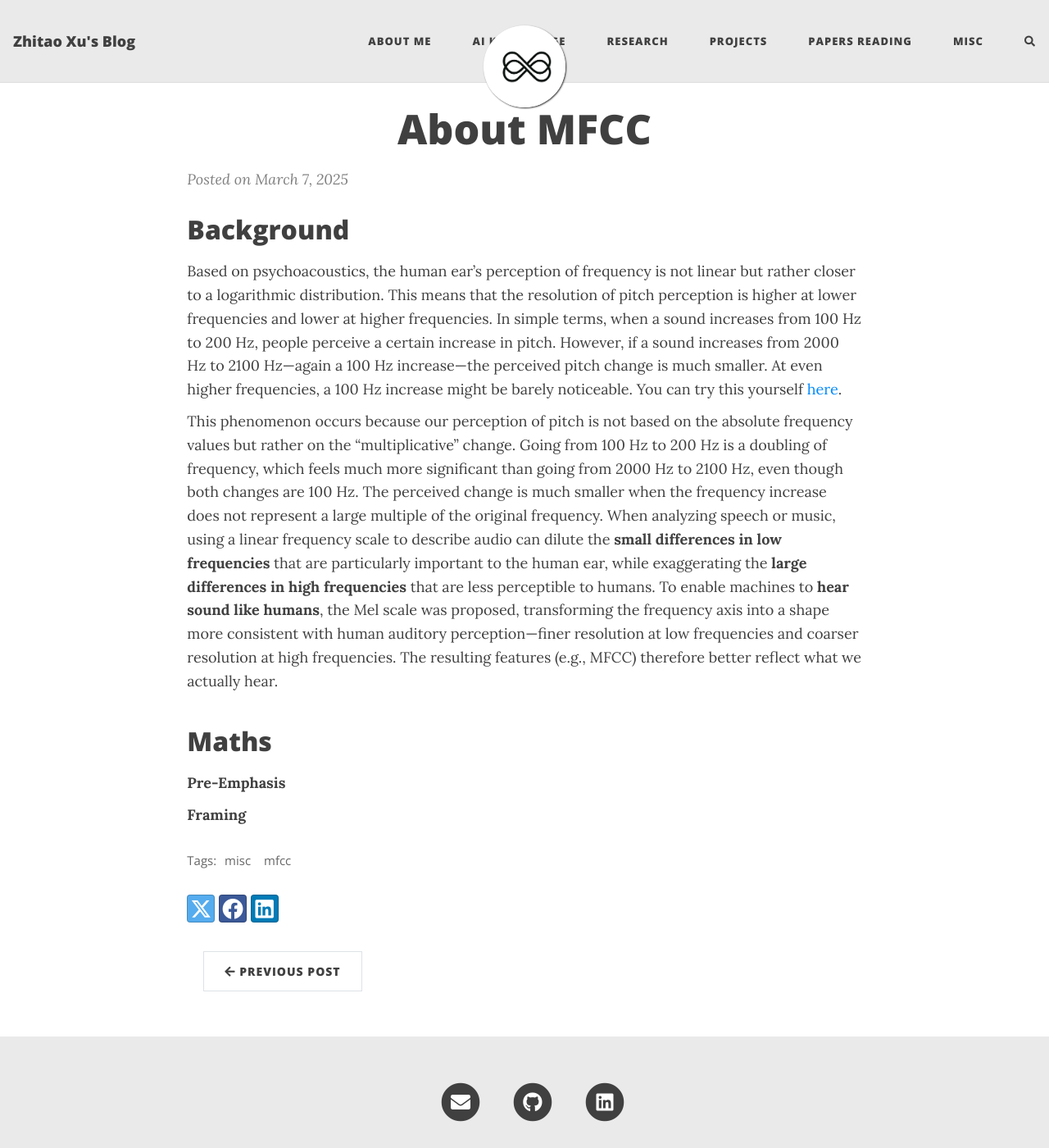
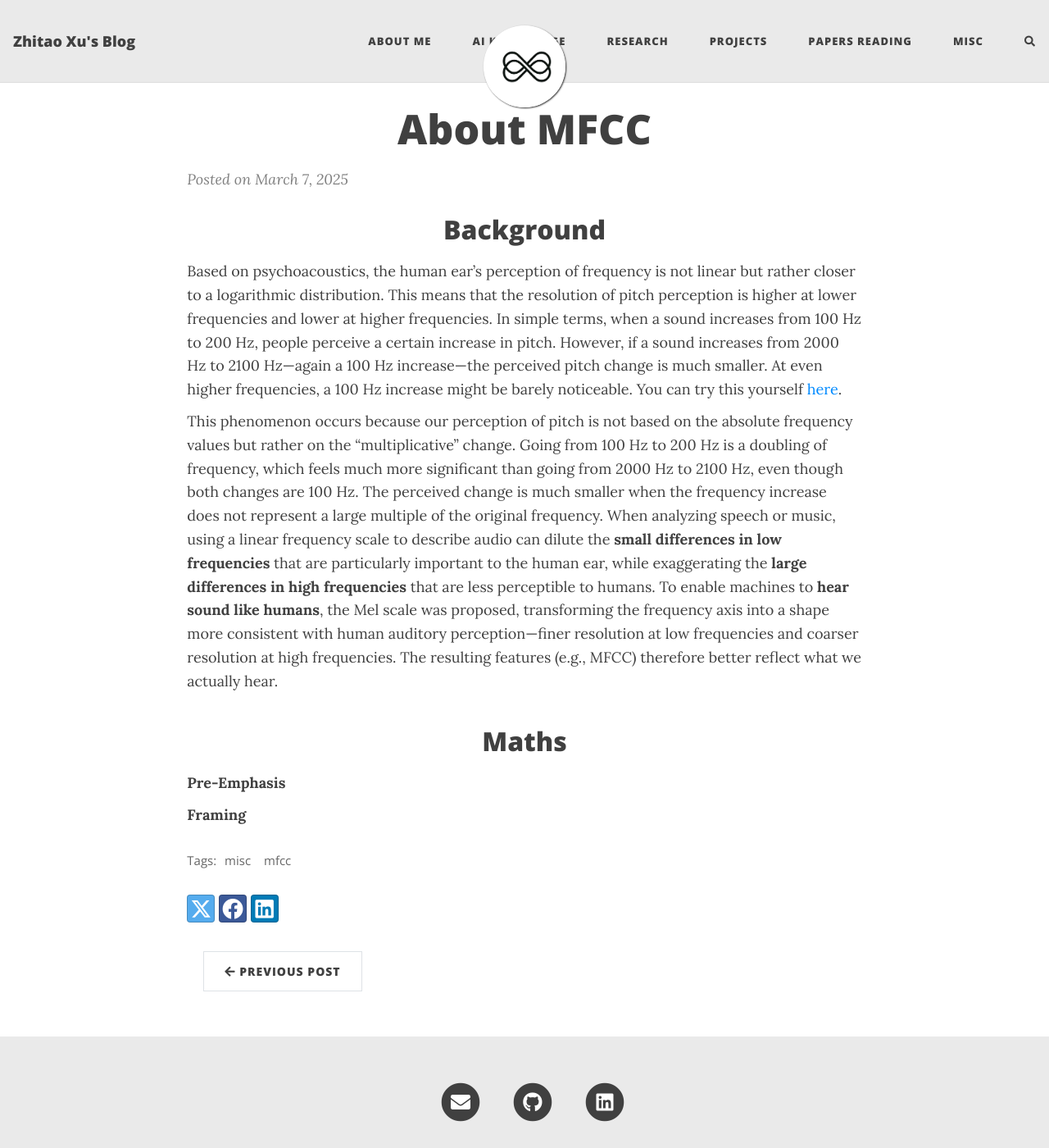
Before and after one commit to HerrXu01/herrxu01.github.io, a Jekyll site: the page built from misc/_posts/2025-03-07-About-MFCC.md, in a window 1280 px wide and 1400 px high. Shown: the whole window at 82% size. Built offline with Jekyll 4.4.1, drawn with Linux system fonts in a browser that asks for light colours; comment, search, counter and statistics services are not loaded.

Commit message:
modify heading style

```diff
--- a/assets/css/beautifuljekyll.css
+++ b/assets/css/beautifuljekyll.css
@@ -986,7 +986,7 @@ pre {
 }
 
 .blog-post .caption {
-  text-align: center;
+  text-align: left;
   font-size: 0.875rem;
   padding: 0.625rem;
   font-style: italic;
@@ -1178,10 +1178,6 @@ h2 {
 h3 {
   font-size: 1.5rem;
   margin-top: 30px;
-}
-
-.blog-post h1, .blog-post h2, .blog-post h3 {
-  text-align: left !important;
 }
 
 /* 分隔线样式 */
```
